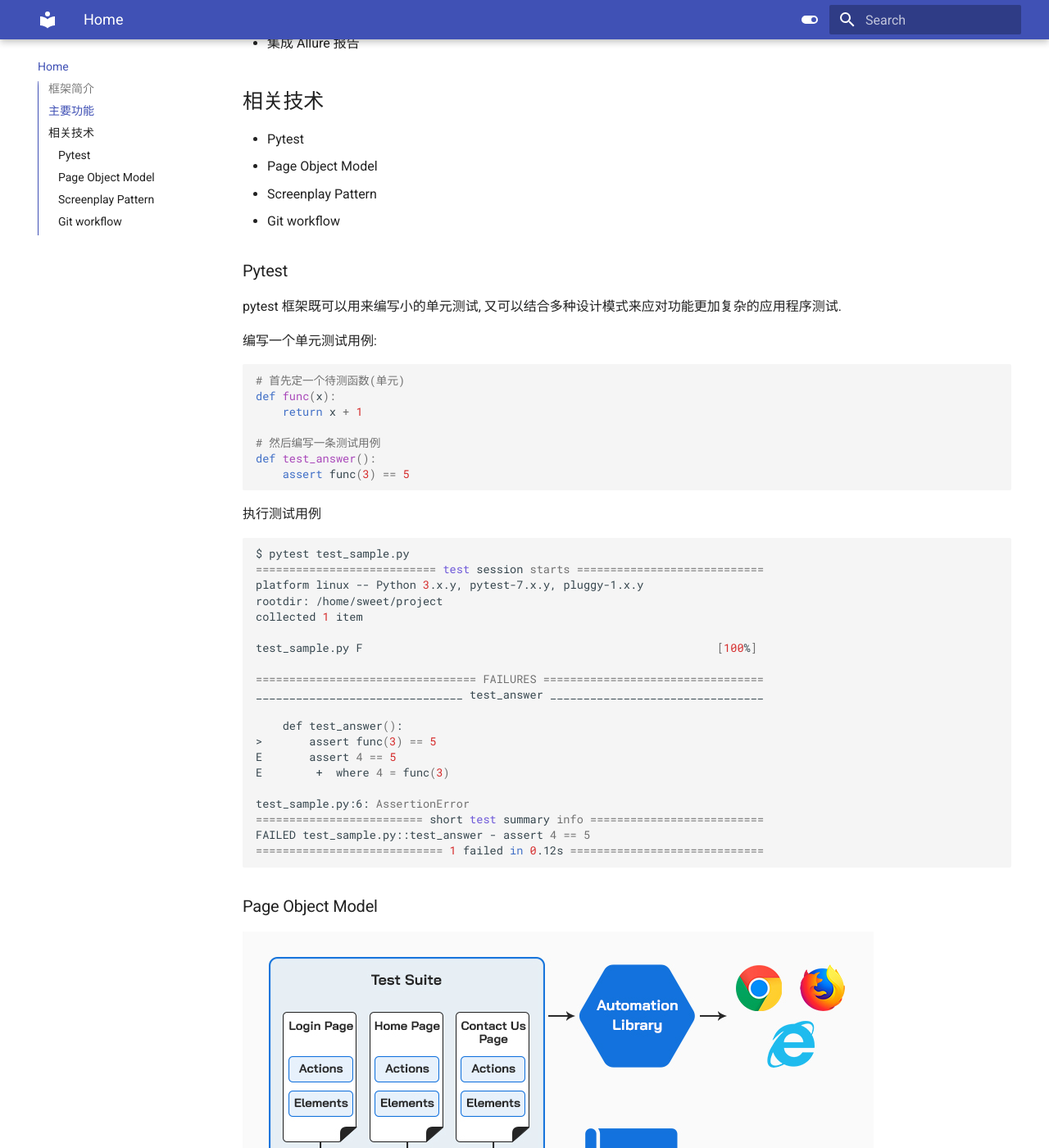
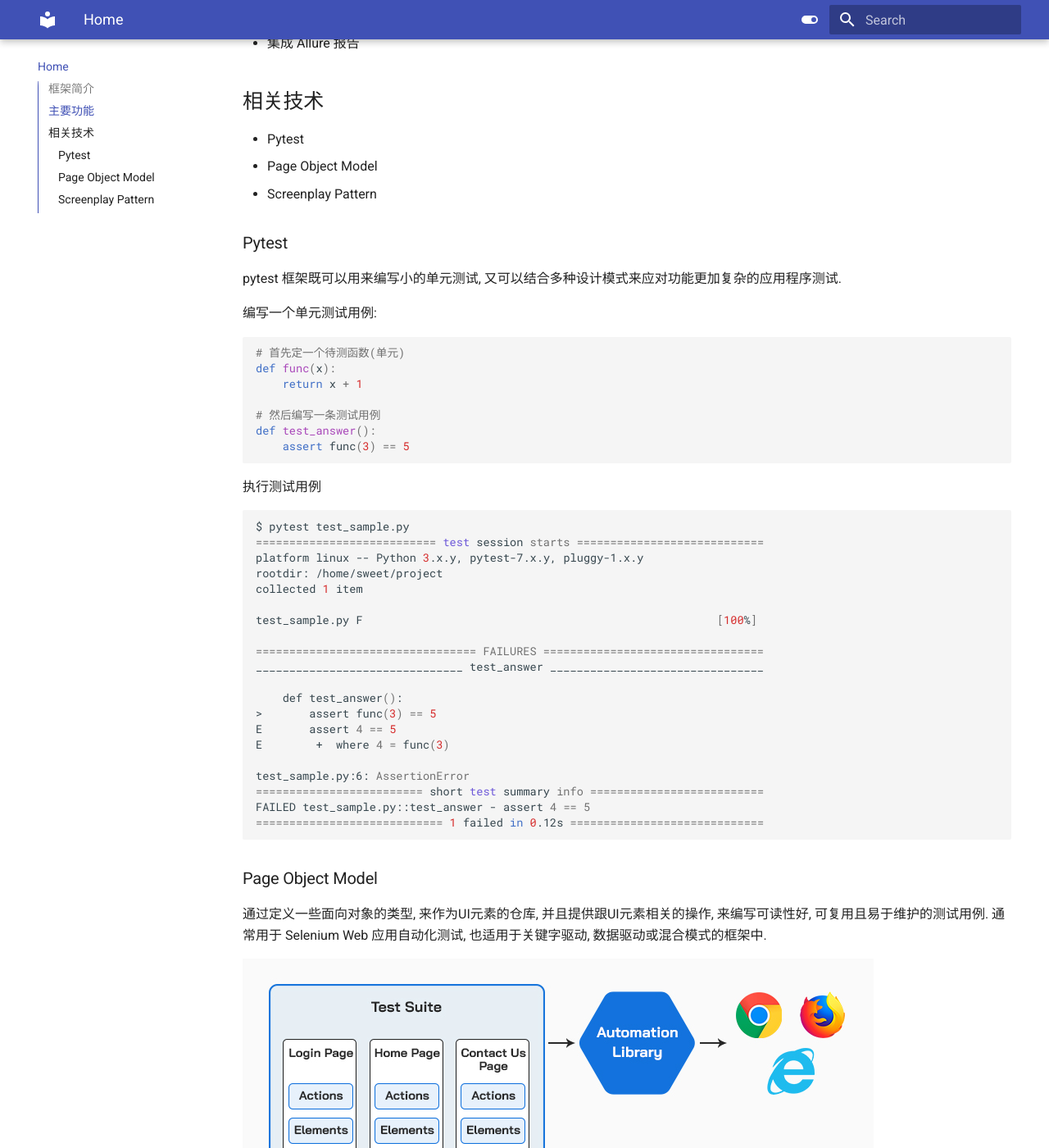
Before and after one commit to ice7mayu/sloth-doc, an MkDocs documentation site: the page built from docs/index.md, in a window 1280 px wide and 1400 px high, scrolled down 674 px. Shown: the whole window at 82% size. Built offline with MkDocs 1.6.1 and Material for MkDocs 9.7.7, drawn with Linux system fonts in a browser that asks for light colours.

Commit message:
Update index doc

```diff
--- a/docs/index.md
+++ b/docs/index.md
@@ -24,7 +24,6 @@ Sloth 基于 pytest 封装了 Appium Webdriver 定位及操作 UI 元素,
 - Pytest
 - Page Object Model
 - Screenplay Pattern
-- Git workflow
 
 ### Pytest
 
@@ -69,6 +68,9 @@ FAILED test_sample.py::test_answer - assert 4 == 5
 
 ### Page Object Model
 
+通过定义一些面向对象的类型, 来作为UI元素的仓库, 并且提供跟UI元素相关的操作, 来编写可读性好, 可复用且易于维护的测试用例.
+通常用于 Selenium Web 应用自动化测试, 也适用于关键字驱动, 数据驱动或混合模式的框架中.
+
 ![pom](images/index/pom.jpg)
 
 ### Screenplay Pattern
@@ -77,7 +79,3 @@ FAILED test_sample.py::test_answer - assert 4 == 5
 以具备某些能力(Abilities)的用户(Actor)为中心, 通过在系统中进行某些活动(Tasks), 并询问系统状态(Questions), 从而达成某个目标(Goal).
 
 ![screenplay](images/index/screenplay.png)
-
-### Git workflow
-
-![git-workflow](images/index/git-workflow.svg)
```
